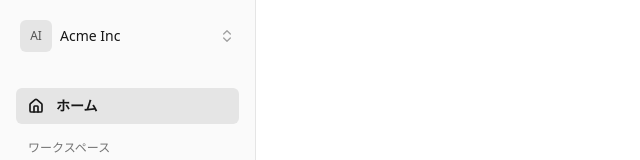
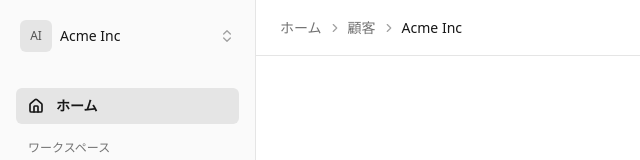
Before and after one commit to ashunar0/hisui, a React (Vite) app: page / in a window 1280 px wide. Shown: the top 160 px of the page, without its empty margins (0-640 px from the left). Built offline with nearby package versions, Linux system fonts and the light colour scheme.

Commit message:
feat: Breadcrumb プリミティブと Dashboard ヘッダー
- Breadcrumb 追加（items 配列 prop、last item は自動で current 扱い、aria-current="page" 付き）
- Dashboard のメイン領域にヘッダー領域を確保、Breadcrumb を配置

```diff
--- /dev/null
+++ b/src/components/ui/breadcrumb.tsx
@@ -0,0 +1,53 @@
+import { ChevronRight } from "lucide-react";
+import { Fragment, type HTMLAttributes } from "react";
+import { cn } from "@/lib/utils";
+
+type BreadcrumbItem = {
+  label: string;
+  href?: string;
+};
+
+type BreadcrumbProps = HTMLAttributes<HTMLElement> & {
+  items: BreadcrumbItem[];
+};
+
+export function Breadcrumb({ items, className, ...props }: BreadcrumbProps) {
+  return (
+    <nav
+      aria-label="Breadcrumb"
+      className={cn("flex items-center gap-1.5", className)}
+      {...props}
+    >
+      {items.map((item, i) => {
+        const isLast = i === items.length - 1;
+        return (
+          <Fragment key={i}>
+            {item.href && !isLast ? (
+              <a
+                href={item.href}
+                className="text-sm text-neutral-500 hover:text-neutral-900"
+              >
+                {item.label}
+              </a>
+            ) : (
+              <span
+                aria-current={isLast ? "page" : undefined}
+                className={cn(
+                  "text-sm",
+                  isLast
+                    ? "font-medium text-neutral-900"
+                    : "text-neutral-500",
+                )}
+              >
+                {item.label}
+              </span>
+            )}
+            {!isLast && (
+              <ChevronRight className="size-3.5 text-neutral-400" />
+            )}
+          </Fragment>
+        );
+      })}
+    </nav>
+  );
+}
--- a/src/screens/Dashboard.tsx
+++ b/src/screens/Dashboard.tsx
@@ -7,6 +7,7 @@ import {
   type LucideIcon,
 } from "lucide-react";
 import { TeamSwitcher } from "@/components/team-switcher";
+import { Breadcrumb } from "@/components/ui/breadcrumb";
 import { Sidebar } from "@/components/ui/sidebar";
 import { UserMenu } from "@/components/user-menu";
 
@@ -73,7 +74,17 @@ export function Dashboard() {
           <UserMenu name="あさひ" email="asahi@example.com" />
         </Sidebar.Footer>
       </Sidebar.Root>
-      <main className="flex-1" />
+      <main className="flex flex-1 flex-col">
+        <header className="flex h-14 items-center border-b border-neutral-200 px-6">
+          <Breadcrumb
+            items={[
+              { label: "ホーム", href: "#" },
+              { label: "顧客", href: "#" },
+              { label: "Acme Inc" },
+            ]}
+          />
+        </header>
+      </main>
     </div>
   );
 }
```
